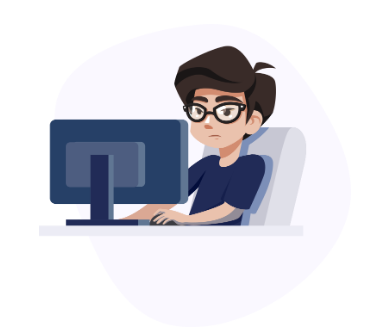
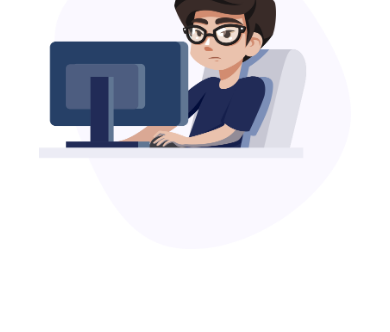
Before and after one commit to yaasiinaxmed/my-website, a plain HTML site: page index.html in a window 390 px wide. Shown: the part 342-674 px from the top of the page. Drawn offline with nearby package versions, Linux system fonts and the light colour scheme.

Commit message:
initail commit

```diff
--- a/style.css
+++ b/style.css
@@ -702,6 +702,8 @@ form a:hover {
         flex-direction: column;
         text-align: center;
         margin: auto;
+        padding-top: .1rem;
+        margin-top: 0;
     }
 
     .side-left {
```
